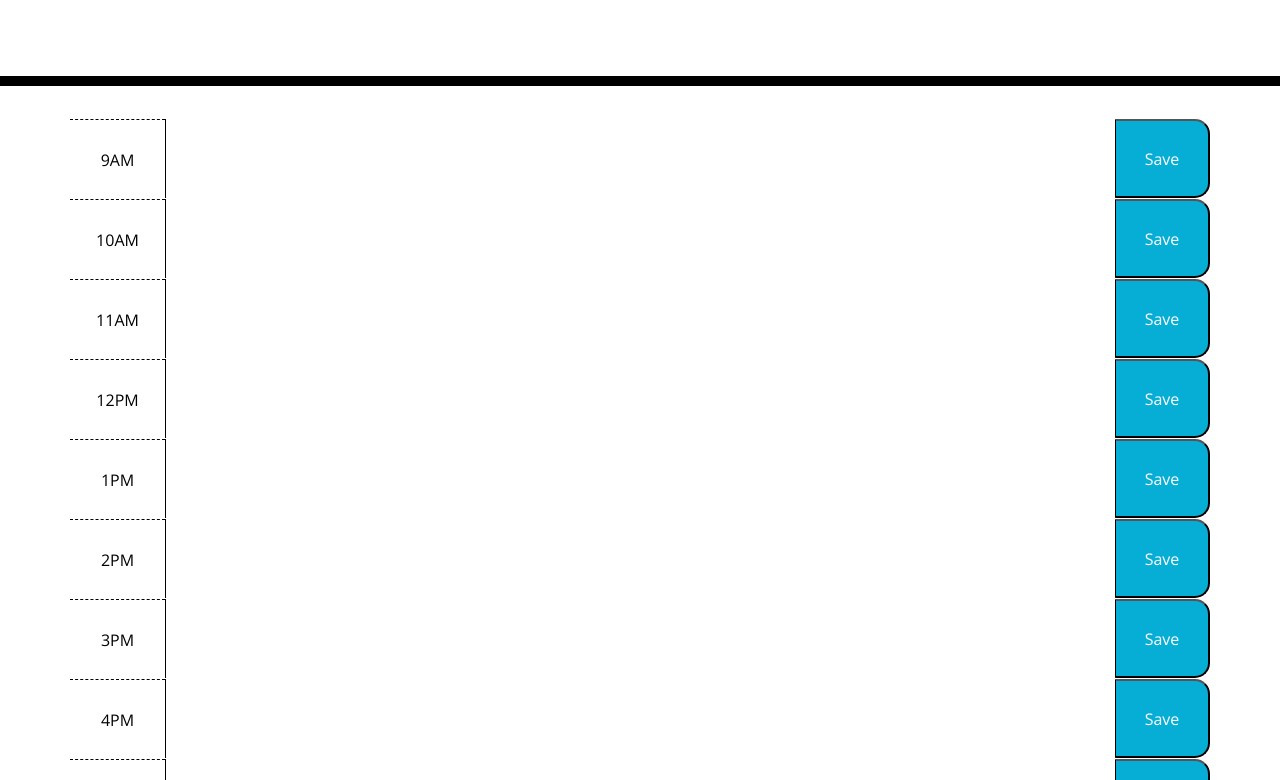
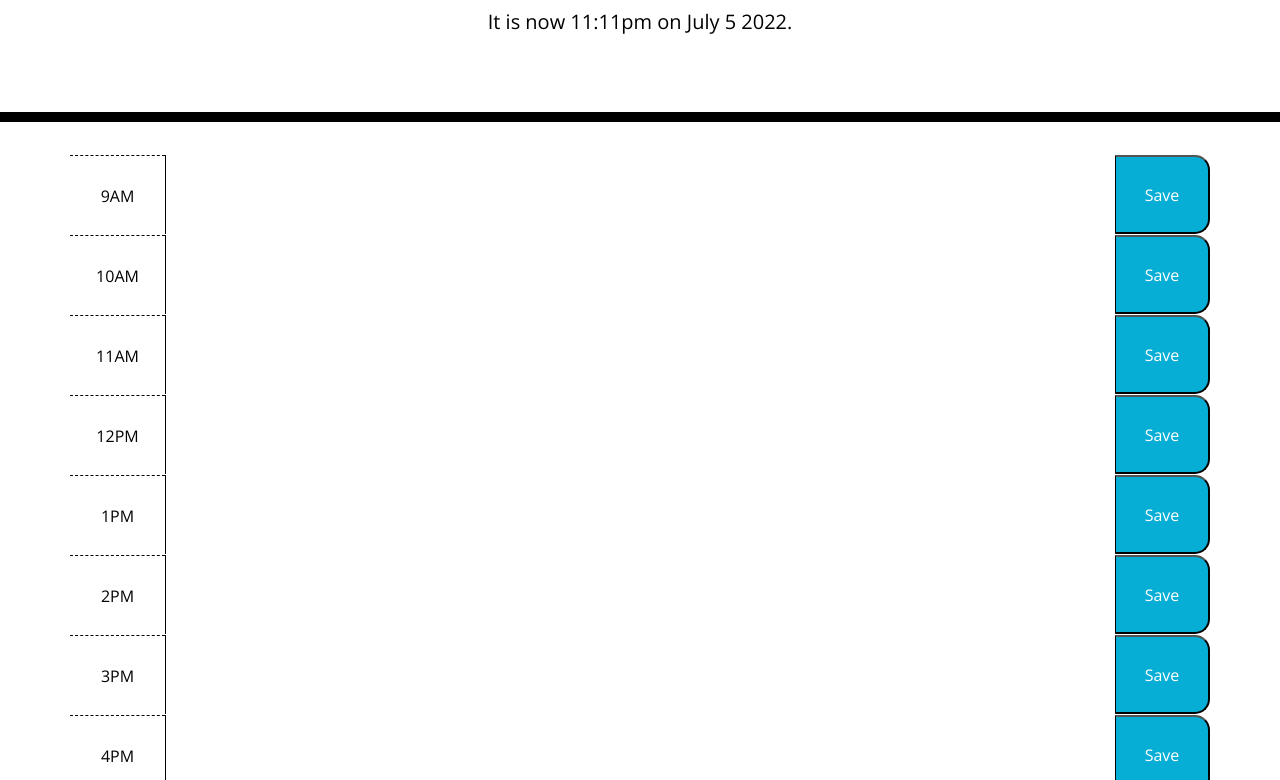
Before and after one commit to tyler94flynn/challenge-05-workday-scheduler, a plain HTML site: page index.html in a window 1280 px wide. Shown: the part 182-962 px from the top of the page. Drawn offline with nearby package versions, Linux system fonts and the light colour scheme.

Commit message:
readme, script

```diff
--- a/script.js
+++ b/script.js
@@ -0,0 +1,2 @@
+//set current time from moment to p tag in header ('currentDay')
+document.getElementById('currentDay').innerHTML = moment().format('[It is now] h:mma [on] MMMM d YYYY[.]');
```
Also changed, not shown: index.html (+1 -0 lines), 1 other file.
